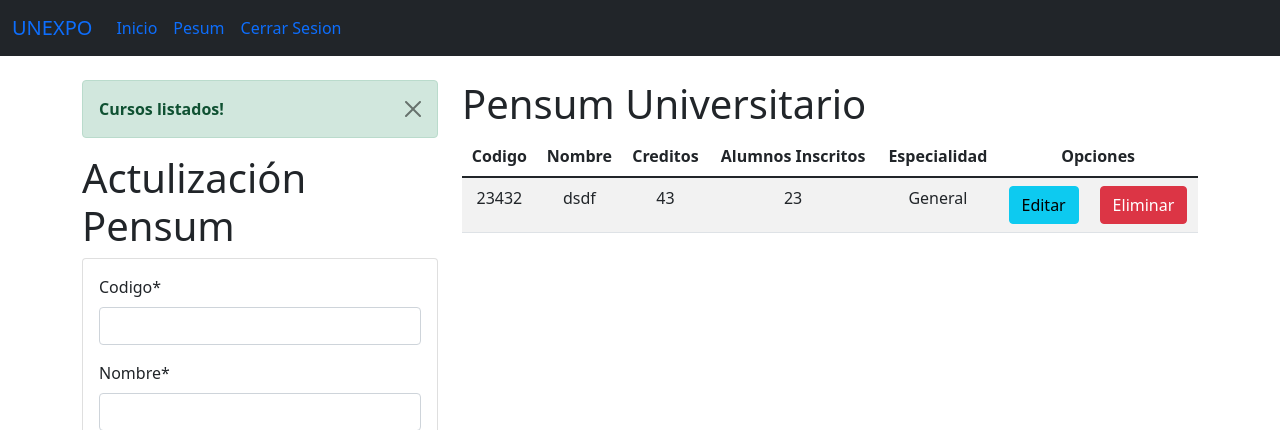
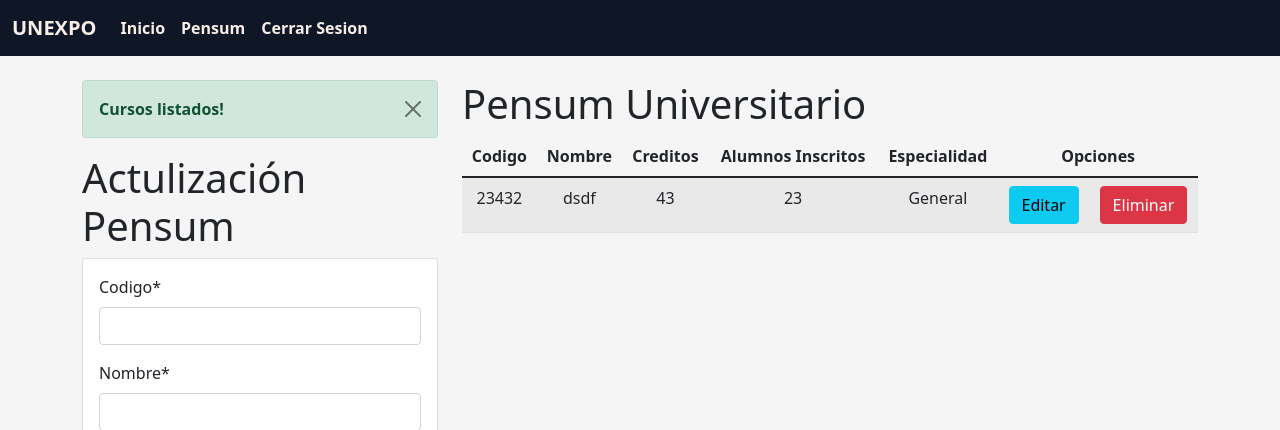
Before and after one commit to ApoliJ28/unexpo_manage, a Django app: page /pensum/ in a window 1280 px wide. Shown: the top 430 px of the page. Run offline with Django 4.2, Linux system fonts and the light colour scheme; a user stored in the database is signed in; data comes from the database, SQL or seed files in the repository; both versions use the stored data as it was after the commit; some libraries are stand-ins or nearby versions.

Commit message:
Commit Frontend
Mejora deEstilos

```diff
--- a/Academico/static/css/style.css
+++ b/Academico/static/css/style.css
@@ -1,5 +1,32 @@
 body{
-    background: #606c88;  /* fallback for old browsers */
-    background: -webkit-linear-gradient(to right, #3f4c6b, #606c88);  /* Chrome 10-25, Safari 5.1-6 */
-    background: linear-gradient(to right, #3f4c6b, #606c88); /* W3C, IE 10+/ Edge, Firefox 16+, Chrome 26+, Opera 12+, Safari 7+ */
+    background: #f5f5f5;  /* fallback for old browsers */
+
 }
+/* Nav Bar */
+.nav-background {
+    background-color: #0F1626;
+
+}
+.nav-background a{
+    color:#F8EEE7;
+    font-weight: bold;
+}
+.nav-background a:hover{
+    color:#66ebf7;
+    font-weight: bold;
+}
+.nav-btn{
+    color:white;
+    background-color: #f8eee757;
+}
+th,td{
+    text-align: center;
+    vertical-align: center;
+
+}
+
+/* Formulario  */
+
+.form button {
+    width: 100%;
+}
--- /dev/null
+++ b/Academico/static/js/gestionasignaturas.js
@@ -0,0 +1,16 @@
+(function () {
+  // Seleccionamos el boton de eliminacion
+  const btnElminacion = document.querySelectorAll(".btn-eliminacion");
+
+  btnElminacion.forEach((Eliminar) => {
+    Eliminar.addEventListener("click", (evento) => {
+      const confirmar = confirm(
+        "Estas Seguro de la Eliminacion de esta Materia"
+      );
+
+      if (!confirmar) {
+        evento.preventDefault();
+      }
+    });
+  });
+})();
--- a/Academico/templates/base.html
+++ b/Academico/templates/base.html
@@ -11,16 +11,16 @@
   <link href="https://cdn.jsdelivr.net/npm/bootstrap@5.1.3/dist/css/bootstrap.min.css" rel="stylesheet"
     integrity="sha384-1BmE4kWBq78iYhFldvKuhfTAU6auU8tT94WrHftjDbrCEXSU1oBoqyl2QvZ6jIW3" crossorigin="anonymous">
   <!-- CUSTOM BOOSTRAP -->
-  <link rel="stylesheet" href="{% static 'css/style.css' %}]">
+  <link rel="stylesheet" href="{% static 'css/style.css' %}">
 </head>
 
 <body>
   <!-- NAVBAR -->
 
-  <nav class="navbar navbar-expand-lg bg-dark">
+  <nav class="navbar navbar-expand-lg nav-background">
     <div class="container-fluid">
       <a class="navbar-brand" href="{% url 'inicio' %}">UNEXPO</a>
-      <button class="navbar-toggler" type="button" data-bs-toggle="collapse" data-bs-target="#navbarNav"
+      <button class="navbar-toggler nav-btn" type="button" data-bs-toggle="collapse" data-bs-target="#navbarNav"
         aria-controls="navbarNav" aria-expanded="false" aria-label="Toggle navigation">
         <span class="navbar-toggler-icon"></span>
       </button>
@@ -32,7 +32,7 @@
               <a class="nav-link active" aria-current="page" href="{% url 'inicio' %}">Inicio</a>
           </li>
           <li class="nav-item">
-              <a class="nav-link" href="{% url 'pensum' %}">Pesum</a>
+              <a class="nav-link" href="{% url 'pensum' %}">Pensum</a>
           </li>
           <li class="nav-item">
               <a class="nav-link" href="{% url 'salir' %}">Cerrar Sesion</a>
@@ -78,7 +78,7 @@
     integrity="sha384-ka7Sk0Gln4gmtz2MlQnikT1wXgYsOg+OMhuP+IlRH9sENBO0LRn5q+8nbTov4+1p"
     crossorigin="anonymous"></script>
   <!-- CUSTOM SCRIPT -->
-
+  <script src="{% static 'js/gestionasignaturas.js' %}"></script>
 </body>
 
 </html>
--- a/Academico/templates/materia.html
+++ b/Academico/templates/materia.html
@@ -64,11 +64,7 @@ Pensum
         </div>
     </div>
 
-    <style>
-        .form button {
-            width: 100%;
-        }
-    </style>
+
 
 
     <!-- Seccion del Formulario -->
--- a/unexpo_manage/settings.py
+++ b/unexpo_manage/settings.py
@@ -88,6 +88,7 @@ DATABASES = {
 }
 
 
+# ')=?]!"#$%&%&/&(=?¡\\\)"
 # Password validation
 # https://docs.djangoproject.com/en/4.1/ref/settings/#auth-password-validators
 
```
Also changed, not shown: Academico/views.py (line endings or trailing spaces), db.sqlite3.
